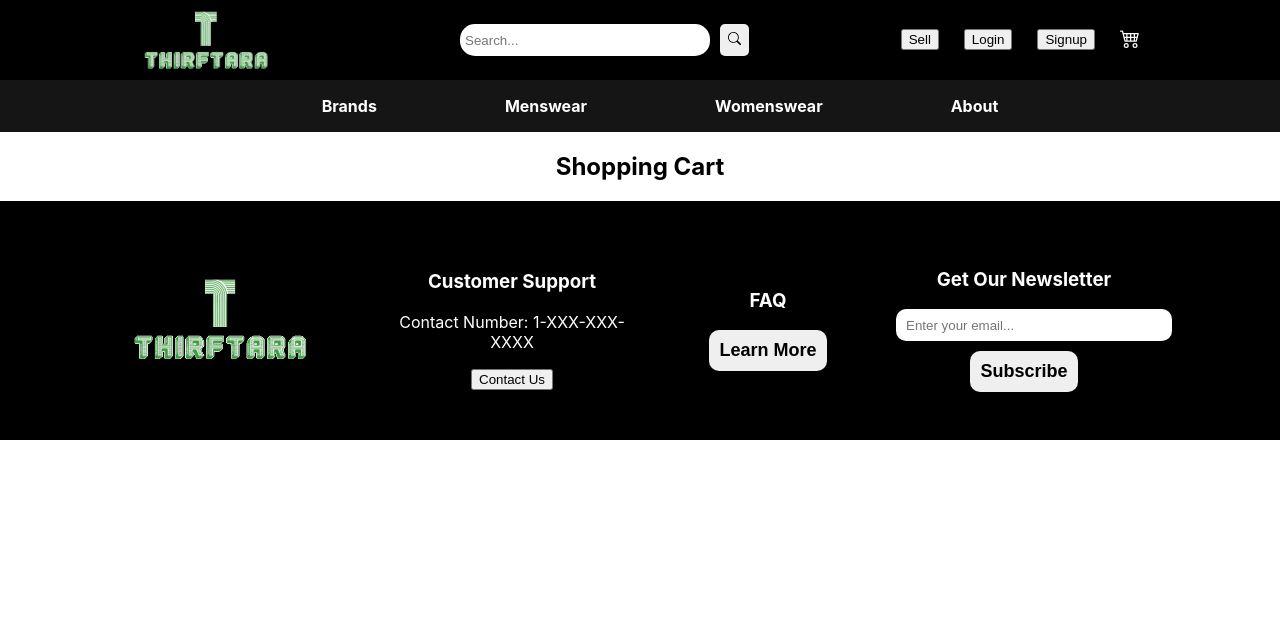
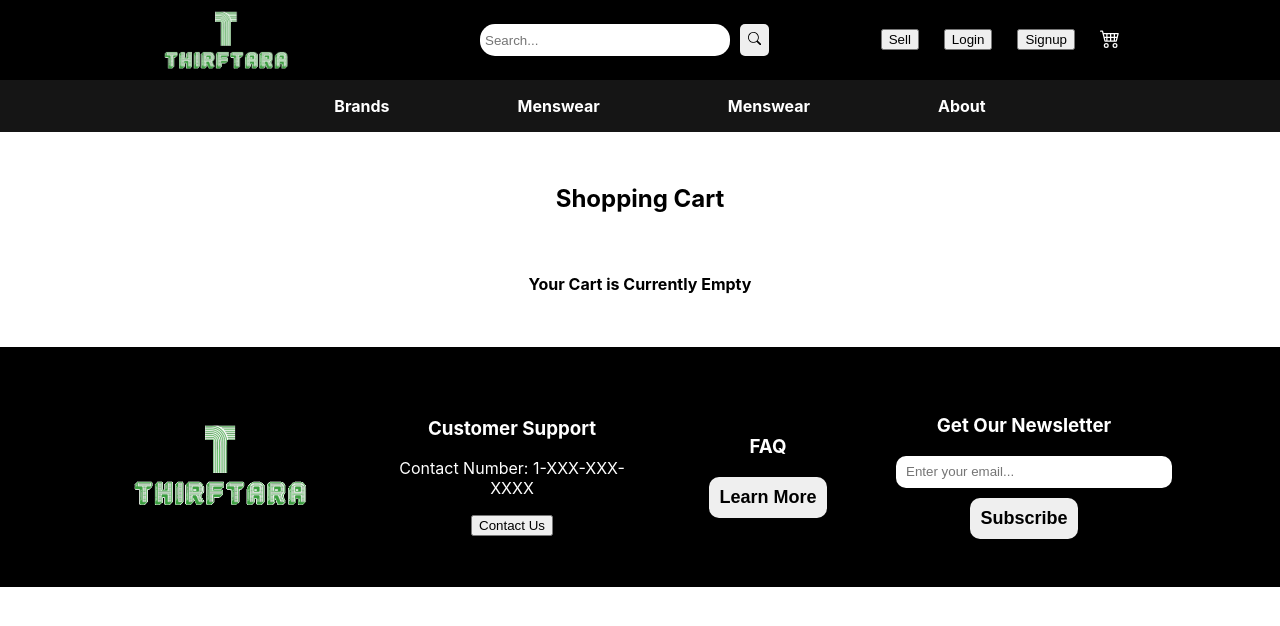
Before and after one commit to William321012/Thriftara, a React (Create React App) app in the folder thriftara/: page /cart in a window 1280 px wide. Shown: the top 626 px of the page. Built offline with nearby package versions, Linux system fonts and the light colour scheme.

Commit message:
add cart btn, brand link, sb extension

```diff
--- a/thriftara/src/components/Navbar/Navbar.js
+++ b/thriftara/src/components/Navbar/Navbar.js
@@ -36,7 +36,7 @@ function Navbar() {
 >>>>>>> 056522fe55a5b01232262e1d09f34a0129ac99b0 */}
           </form>
         </div>
-        <ul className="topnav">
+        <section className="topnav">
           <Link to="/pages/Sell">
             <button>Sell</button>
           </Link>
@@ -46,18 +46,20 @@ function Navbar() {
           <Link to="/pages/Signup">
             <button>Signup</button>
           </Link>
-          <li>
           <Link to="/cart">
             <BsCart4 size={20} />
           </Link>
-          </li>
-        </ul>
+        </section>
       </div>
+
       <div className="navbar-btm">
         <ul className="bottomnav">
+
+          <section className='brands'>
             <li className="brands">
               <Link to="/brands">
                 Brands
+              </Link>
               <div className="links">
                 <ul className="drop">
                   <li>
@@ -77,29 +79,38 @@ function Navbar() {
                   </li>
                 </ul>
               </div>
-            </Link>
             </li>
+          </section>
+
+          <section className='menswear'>
             <li className="mens">
               <Link to="/mens">
                 Menswear
+              </Link>
               <ul className="drop">
-                <li>Tops</li>
-                <li>Bottoms</li>
+                <li><Link to="/mens/tops">Tops</Link></li>
+                <li><Link to="/mens/bottoms">Bottoms</Link></li>
               </ul>
+            </li>
+          </section>
+
+          <section className='menswear'>
+            <li className="mens">
+              <Link to="/mens">
+                Menswear
               </Link>
+              <ul className="drop">
+                <li><Link to="/womens/tops">Tops</Link></li>
+                <li><Link to="/womens/bottoms">Bottoms</Link></li>
+              </ul>
             </li>
-          <li className="womens">
-            <Link to="/womens">
-              Womenswear
-              <ul className="drop">
-                <li>Tops</li>
-                <li>Bottoms</li>
-              </ul>
-            </Link>
-          </li>
+          </section>
+
+          <section className='about-page'>
             <li>
               <Link to="/pages/about">About</Link>
             </li>
+          </section>
         </ul>
       </div>
     </>
--- a/thriftara/src/pages/Cart.js
+++ b/thriftara/src/pages/Cart.js
@@ -3,8 +3,10 @@ import '../styles/Cart.css'
 
 function Cart() {
   return (
-    <div>
+    <div className='cart-page-container'>
       <h2>Shopping Cart</h2>
+      <br></br>
+      <h4>Your Cart is Currently Empty</h4>
     </div>
   )
 }
--- a/thriftara/src/pages/Home.js
+++ b/thriftara/src/pages/Home.js
@@ -8,7 +8,7 @@ import Prada from '../logo/pradalogo.jpeg'
 import Supreme from '../logo/Supreme_Logo.png'
 import { images } from '../components/carouselData'
 import { MProducts } from '../products/MensProducts'
-// import { WProducts } from '../products/WomensProducts'
+import { WProducts } from '../products/WomensProducts'
 // import MItem from '../products/MensProductDisplay'
 // import WItem from '../products/WomensProductDisplay'
 import { BsChevronLeft, BsChevronRight, BsCartPlus } from 'react-icons/bs'
@@ -17,7 +17,6 @@ import { BsChevronLeft, BsChevronRight, BsCartPlus } from 'react-icons/bs'
 function Home() {
 
   const [currentImage, setCurrentImage] = useState(0)
-  const [mproducts] = useState(MProducts)
   const [cart, setCart] = useState()
 
   return (
@@ -50,24 +49,30 @@ function Home() {
           ))} */}
           {/* </section> */}
           <section className='products'>
-          {mproducts.map((product, index) => (
-            <div className='mproducts' key={index}>
-              <img src={product.image} alt='product images' style={{ width: 200, height: 200 }} />
-              <h4>{product.title}</h4>
-              <p>Price: ${product.unitPrice}</p>
-              <button ><BsCartPlus /></button>
-            </div>
-          ))}
+            {MProducts.map((product) => (
+              <div className='product-items' key={product.id}>
+                <div className='item-img'><img src={product.image} alt={product.title} style={{ width: 200, height: 200 }} /></div>
+                <div className='item-name'><h4>{product.title}</h4></div>
+                <div className='item-price'><p>Price: ${product.unitPrice}</p></div>
+                <button className='add-cart-btn'>Add To Cart <BsCartPlus size={20}/></button>
+              </div>
+            ))}
           </section>
         </section>
 
         <section className='womens'>
           <Link to='/womens'><h3>Womenswear</h3></Link>
-          {/* <section className='products'>
+          <section className='products'>
             {WProducts.map((product) => (
-              <WItem data={product} />
+              <div className='product-items' key={product.id}>
+                <div className='item-img'><img src={product.image} alt={product.title} style={{ width: 200, height: 250 }}/></div>
+                <div className='item-name'><h4>{product.title}</h4></div>
+                <div className='item-price'><p>Price: ${product.unitPrice}</p></div>
+                {/* add onClick function to add to cart */}
+                <button className='add-cart-btn'>Add To Cart <BsCartPlus size={20}/></button>
+              </div>
             ))}
-          </section> */}
+          </section>
         </section>
 
         <section className='recommendations'>
--- a/thriftara/src/styles/Cart.css
+++ b/thriftara/src/styles/Cart.css
@@ -0,0 +1,3 @@
+.cart-page-container {
+    padding: 2rem 0;
+}
--- a/thriftara/src/styles/Home.css
+++ b/thriftara/src/styles/Home.css
@@ -5,7 +5,6 @@
 }
 
 .carousel-container {
-    background-color: aquamarine;
     width: 100%;
     height: 20rem;
     /* display: flex;
@@ -47,6 +46,14 @@
     cursor: pointer;
 }
 
+.product-items:hover {
+    cursor: pointer;
+}
+
+.product-items:hover .add-cart-btn {
+	opacity: 1;
+}
+
 .mens .products {
     display: flex;
     gap: 10px;
@@ -55,6 +62,24 @@
 .womens .products {
     display: flex;
     gap: 10px;
+}
+
+.add-cart-btn {
+    border: none;
+	outline: none;
+    opacity: 0;
+    transition: opacity 0.5s;
+	cursor: pointer;
+	width: 100%;
+    background: transparent;
+    display: flex;
+    justify-content: center;
+    align-items: center;
+    gap: 10px;
+}
+
+.add-cart-btn:hover {
+    background-color:cadetblue;
 }
 
 .rec-container {
```
Lines whose indentation alone changed are shown as unchanged.
